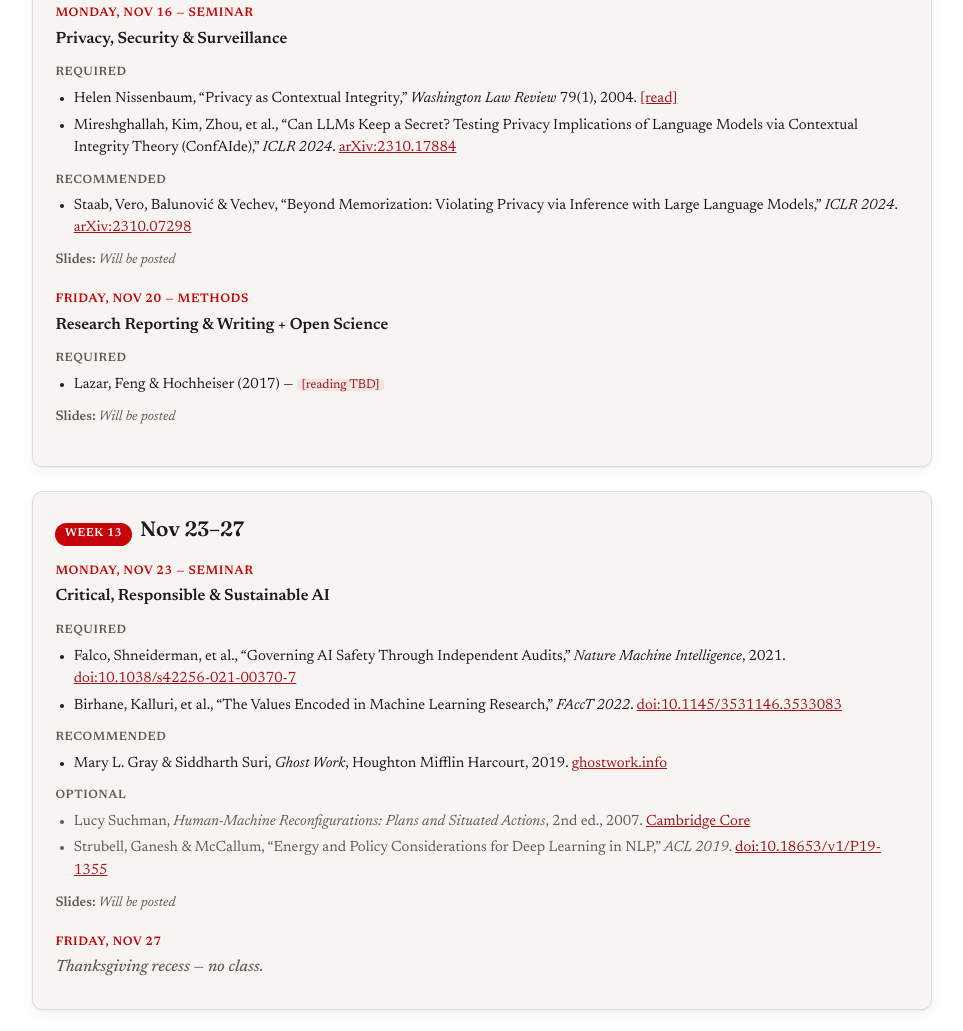
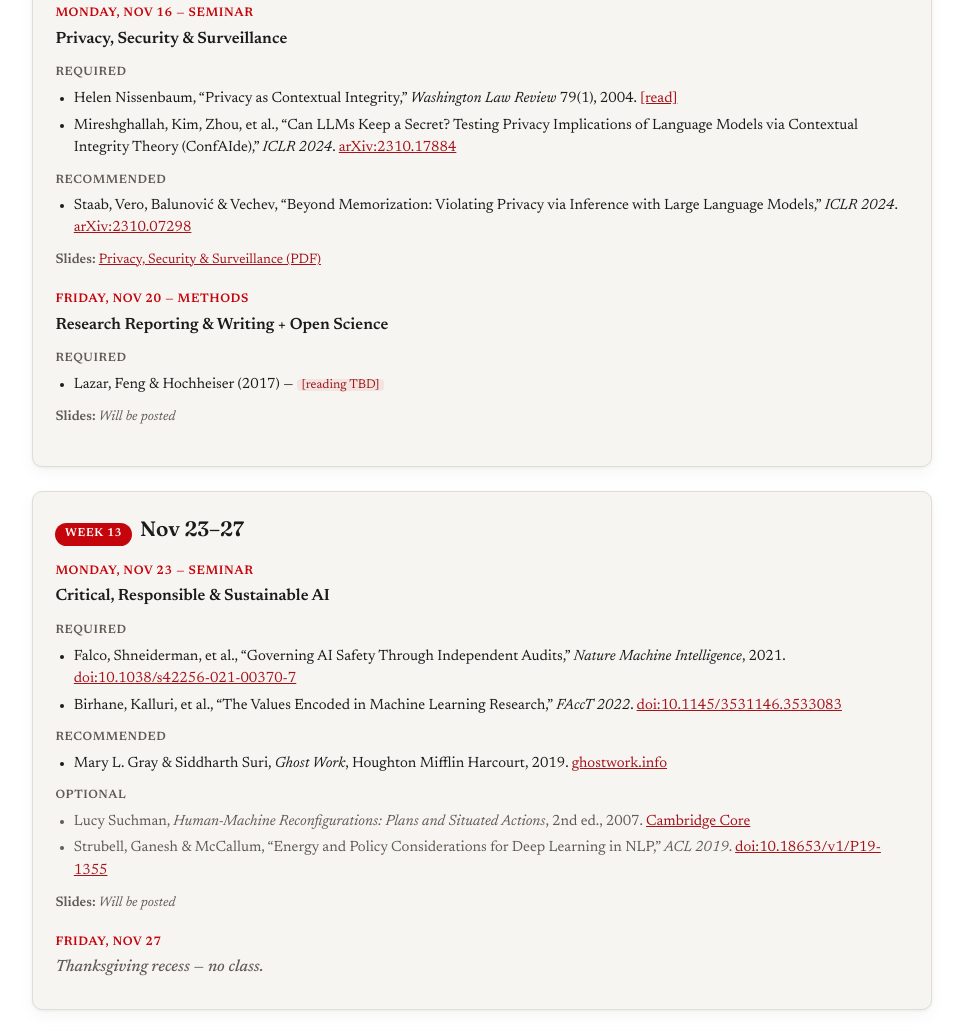
Before and after one commit to CS770/Fall26, a plain HTML site: page schedule.html in a window 1280 px wide. Shown: the part 8699-9730 px from the top of the page, without its empty margins (158-1121 px from the left). Drawn offline with Linux system fonts and the light colour scheme.

Commit message:
Week 12 seminar slides (Privacy, Security & Surveillance); W11 crit slide 9 wording
Co-Authored-By: Claude Opus 5.5 <noreply@anthropic.com>

```diff
--- a/schedule.html
+++ b/schedule.html
@@ -449,7 +449,7 @@
         <ul class="readings">
           <li>Staab, Vero, Balunovi&cacute; &amp; Vechev, &ldquo;Beyond Memorization: Violating Privacy via Inference with Large Language Models,&rdquo; <em>ICLR 2024</em>. <a href="https://arxiv.org/abs/2310.07298">arXiv:2310.07298</a></li>
         </ul>
-        <p class="slides"><strong>Slides:</strong> <span class="pending">Will be posted</span></p>
+        <p class="slides"><strong>Slides:</strong> <a href="lecture-pdfs/w12-seminar-privacy.pdf">Privacy, Security &amp; Surveillance (PDF)</a></p>
       </div>
       <div class="session">
         <p class="day">Friday, Nov 20 &mdash; Methods</p>
```
Also changed, not shown: 2 other files.
